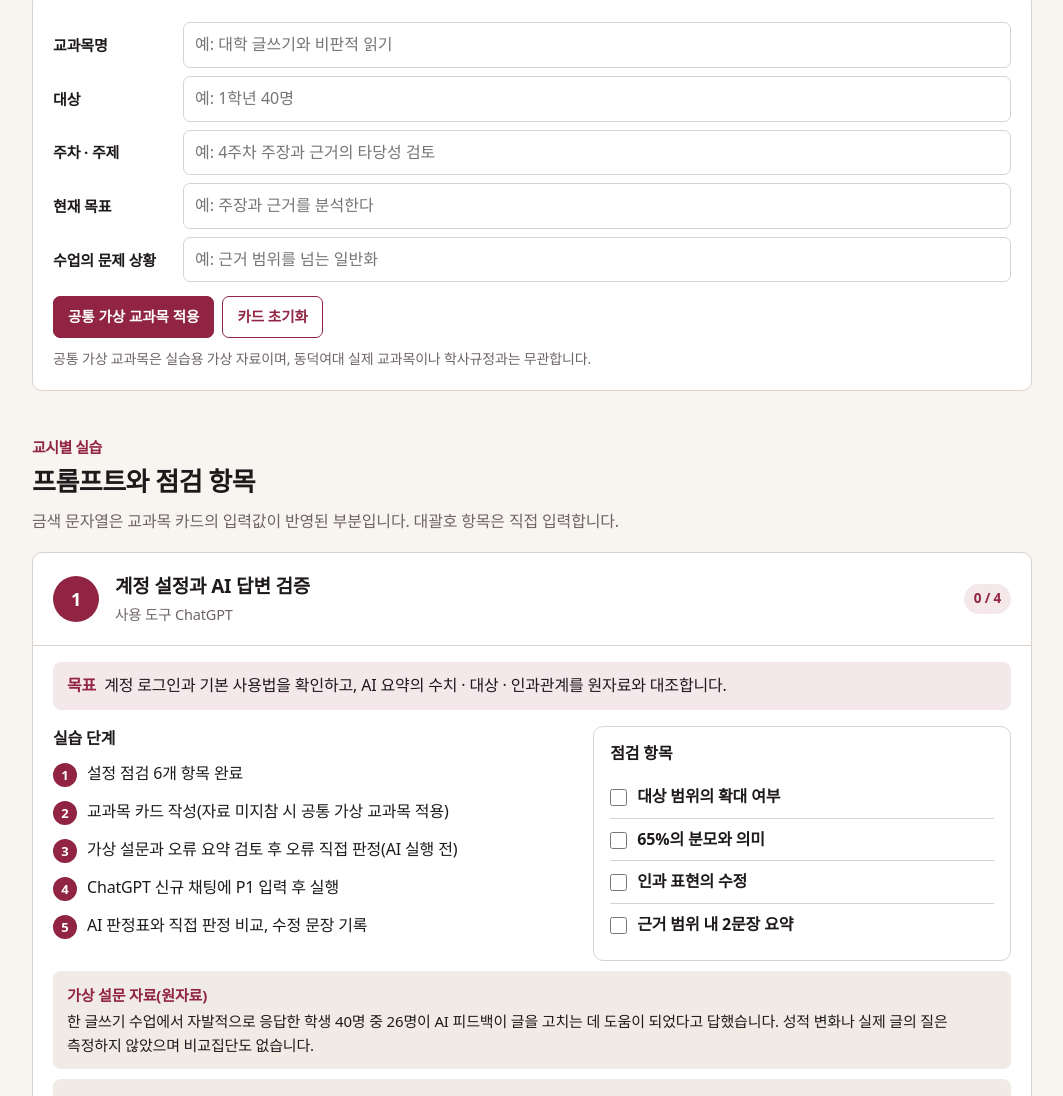
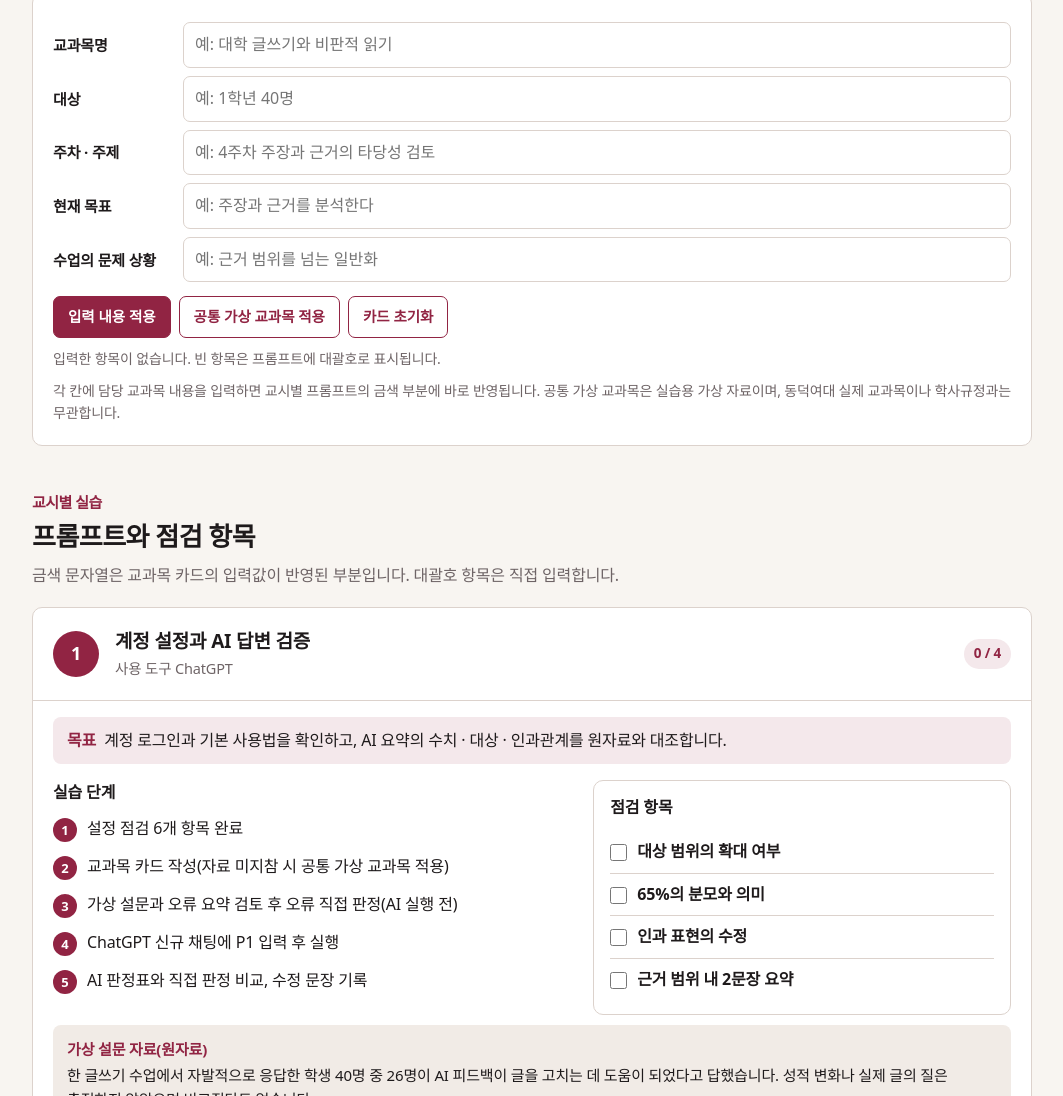
Before and after one commit to sumilee-pcu/ax-demos, a plain HTML site: page dongduk/index.html in a window 1280 px wide. Shown: the part 1392-2488 px from the top of the page, without its empty margins (108-1171 px from the left). Drawn offline with Linux system fonts and the light colour scheme; a web font is replaced by a local one.

Commit message:
dongduk: 교과목 카드에 입력 내용 적용 버튼과 반영 상태 표시 추가, 덮어쓰기 전 확인
Co-Authored-By: Claude Fable 5.2 <noreply@anthropic.com>

```diff
--- a/dongduk/index.html
+++ b/dongduk/index.html
@@ -133,8 +133,9 @@ a.tool em{font-style:normal;font-size:13px;font-weight:600;color:var(--red);back
     <div class="field"><label for="f_week">주차 · 주제</label><input id="f_week" data-k="week" placeholder="예: 4주차 주장과 근거의 타당성 검토"></div>
     <div class="field"><label for="f_goal">현재 목표</label><input id="f_goal" data-k="goal" placeholder="예: 주장과 근거를 분석한다"></div>
     <div class="field"><label for="f_difficulty">수업의 문제 상황</label><input id="f_difficulty" data-k="difficulty" placeholder="예: 근거 범위를 넘는 일반화"></div>
-    <div class="btnrow"><button type="button" id="useSample">공통 가상 교과목 적용</button><button type="button" class="ghost" id="clearCard">카드 초기화</button></div>
-    <p class="note">공통 가상 교과목은 실습용 가상 자료이며, 동덕여대 실제 교과목이나 학사규정과는 무관합니다.</p>
+    <div class="btnrow"><button type="button" id="applyCard">입력 내용 적용</button><button type="button" class="ghost" id="useSample">공통 가상 교과목 적용</button><button type="button" class="ghost" id="clearCard">카드 초기화</button></div>
+    <p class="note" id="cardStatus" role="status" aria-live="polite"></p>
+    <p class="note">각 칸에 담당 교과목 내용을 입력하면 교시별 프롬프트의 금색 부분에 바로 반영됩니다. 공통 가상 교과목은 실습용 가상 자료이며, 동덕여대 실제 교과목이나 학사규정과는 무관합니다.</p>
   </div>
 </section>
 
@@ -217,10 +218,17 @@ function build(){
     (p.links||[]).forEach(([t,u])=>{const a=document.createElement('p');a.className='note';a.innerHTML='<a class="ext" target="_blank" rel="noopener" href="'+u+'">'+esc(t)+'</a>';b.appendChild(a)});
     d.append(s,b);pl.appendChild(d);
   });
-  document.querySelectorAll('input[data-k]').forEach(i=>{i.value=card[i.dataset.k]||'';i.addEventListener('input',()=>{card[i.dataset.k]=i.value;LS.set('card',card);renderPrompts()})});
-  const setCard=c=>{card=Object.assign({},c);LS.set('card',card);document.querySelectorAll('input[data-k]').forEach(i=>i.value=card[i.dataset.k]||'');renderPrompts()};
-  document.getElementById('useSample').addEventListener('click',()=>{setCard(SAMPLE);toast('공통 가상 교과목을 적용했습니다')});
-  document.getElementById('clearCard').addEventListener('click',()=>{setCard({});toast('카드를 초기화했습니다')});
+  const inputs=[...document.querySelectorAll('input[data-k]')];
+  const filled=()=>inputs.filter(i=>i.value.trim()).length;
+  const status=()=>{const n=filled();document.getElementById('cardStatus').textContent=n?'입력 '+n+' / '+inputs.length+'개 항목 · 프롬프트 '+document.querySelectorAll('.prompt mark').length+'곳에 반영됨':'입력한 항목이 없습니다. 빈 항목은 프롬프트에 대괄호로 표시됩니다.'};
+  const sync=()=>{inputs.forEach(i=>card[i.dataset.k]=i.value);LS.set('card',card);renderPrompts();status()};
+  const isSample=()=>inputs.every(i=>i.value.trim()===(SAMPLE[i.dataset.k]||''));
+  inputs.forEach(i=>{i.value=card[i.dataset.k]||'';['input','change','compositionend'].forEach(ev=>i.addEventListener(ev,sync));i.addEventListener('keydown',e=>{if(e.key==='Enter'&&!e.isComposing)document.getElementById('applyCard').click()})});
+  const setCard=c=>{card=Object.assign({},c);inputs.forEach(i=>i.value=card[i.dataset.k]||'');sync()};
+  document.getElementById('applyCard').addEventListener('click',()=>{sync();toast(filled()?'입력한 교과목을 프롬프트에 반영했습니다':'입력한 항목이 없습니다')});
+  document.getElementById('useSample').addEventListener('click',()=>{if(filled()&&!isSample()&&!confirm('입력한 내용이 공통 가상 교과목으로 바뀝니다. 계속할까요?'))return;setCard(SAMPLE);toast('공통 가상 교과목을 적용했습니다')});
+  document.getElementById('clearCard').addEventListener('click',()=>{if(filled()&&!confirm('입력한 내용을 모두 지웁니다. 계속할까요?'))return;setCard({});toast('카드를 초기화했습니다')});
+  status();
   const tl=document.getElementById('toolList');DATA.tools.forEach(([n,d,w,u])=>{const a=document.createElement('a');a.className='tool';a.href=u;a.target='_blank';a.rel='noopener';a.innerHTML='<b>'+esc(n)+'</b><span>'+esc(d)+'</span><em>'+esc(w)+'</em>';tl.appendChild(a)});
   renderPrompts();counts();
 }
```
